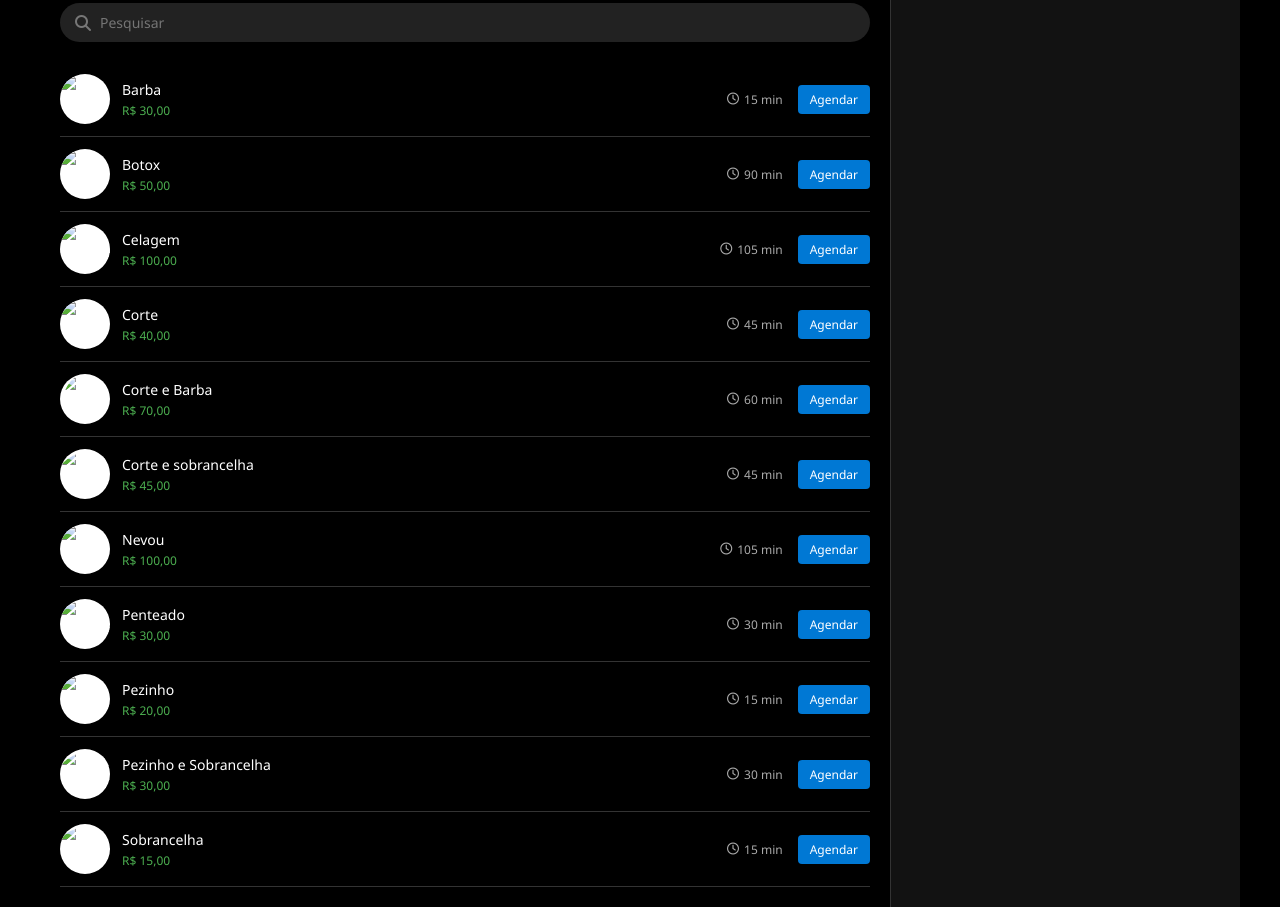
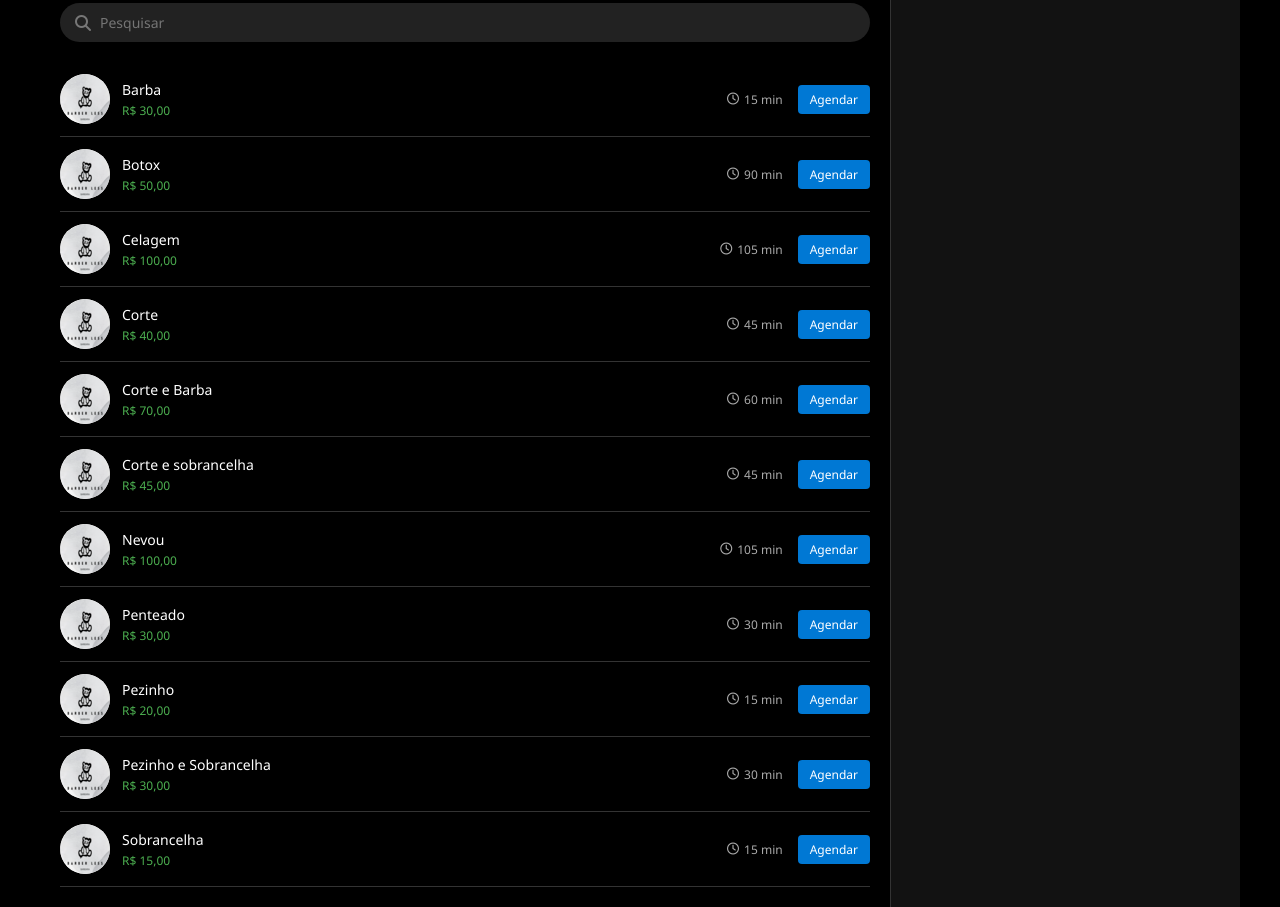
Before and after one commit to DevAlex-full/projeto-barbearia, a plain HTML site: page index.html in a window 1280 px wide. Shown: the part 764-1671 px from the top of the page. Drawn offline with Linux system fonts and the light colour scheme; the site is published under a folder, as on GitHub Pages, so addresses that start at the root find nothing.

Commit message:
terceira atualizaçao

```diff
--- a/index.html
+++ b/index.html
@@ -703,7 +703,7 @@
                 <div class="logo-container">
                     <div class="logo-img">
                         <!-- Imagem 40x40 para o ícone da barbearia -->
-                        <img src="/imagem/icone_png.png" alt="Logo Barber Less">
+                        <img src="./src/imagem/icone_png.png" alt="Logo Barber Less">
                     </div>
                     <div class="logo-text">
                         <span class="logo-name">Barber Less</span>
@@ -724,7 +724,7 @@
 
             <div class="main-banner">
                 <!-- Imagem 800x400 para o banner -->
-                <img class="banner-img" src="/imagem/oie_123462534IV5DQ6.png" alt="Banner Barber Less">
+                <img class="banner-img" src="./src/imagem/oie_123462534IV5DQ6.png" alt="Banner Barber Less">
                 <div class="logo-overlay">
                 </div>
             </div>
@@ -791,7 +791,7 @@
                             <div class="service-info">
                                 <div class="service-icon">
                                     <!-- Imagem 50x50 para o serviço -->
-                                    <img src="/imagem/icone-servicos.png" alt="Barba">
+                                    <img src="./src/imagem/icone-servicos.png" alt="Barba">
                                 </div>
                                 <div class="service-details">
                                     <div class="service-name">Barba</div>
@@ -811,7 +811,7 @@
                             <div class="service-info">
                                 <div class="service-icon">
                                     <!-- Imagem 50x50 para o serviço -->
-                                    <img src="/imagem/icone-servicos.png" alt="Botox">
+                                    <img src="./src/imagem/icone-servicos.png" alt="Botox">
                                 </div>
                                 <div class="service-details">
                                     <div class="service-name">Botox</div>
@@ -831,7 +831,7 @@
                             <div class="service-info">
                                 <div class="service-icon">
                                     <!-- Imagem 50x50 para o serviço -->
-                                    <img src="/imagem/icone-servicos.png" alt="Celagem">
+                                    <img src="./src/imagem/icone-servicos.png" alt="Celagem">
                                 </div>
                                 <div class="service-details">
                                     <div class="service-name">Celagem</div>
@@ -851,7 +851,7 @@
                             <div class="service-info">
                                 <div class="service-icon">
                                     <!-- Imagem 50x50 para o serviço -->
-                                    <img src="/imagem/icone-servicos.png" alt="Corte">
+                                    <img src="./src/imagem/icone-servicos.png" alt="Corte">
                                 </div>
                                 <div class="service-details">
                                     <div class="service-name">Corte</div>
@@ -871,7 +871,7 @@
                             <div class="service-info">
                                 <div class="service-icon">
                                     <!-- Imagem 50x50 para o serviço -->
-                                    <img src="/imagem/icone-servicos.png" alt="Corte e Barba">
+                                    <img src="./src/imagem/icone-servicos.png" alt="Corte e Barba">
                                 </div>
                                 <div class="service-details">
                                     <div class="service-name">Corte e Barba</div>
@@ -891,7 +891,7 @@
                             <div class="service-info">
                                 <div class="service-icon">
                                     <!-- Imagem 50x50 para o serviço -->
-                                    <img src="/imagem/icone-servicos.png" alt="Corte e sobrancelha">
+                                    <img src="./src/imagem/icone-servicos.png" alt="Corte e sobrancelha">
                                 </div>
                                 <div class="service-details">
                                     <div class="service-name">Corte e sobrancelha</div>
@@ -911,7 +911,7 @@
                             <div class="service-info">
                                 <div class="service-icon">
                                     <!-- Imagem 50x50 para o serviço -->
-                                    <img src="/imagem/icone-servicos.png" alt="Nevou">
+                                    <img src="./src/imagem/icone-servicos.png" alt="Nevou">
                                 </div>
                                 <div class="service-details">
                                     <div class="service-name">Nevou</div>
@@ -931,7 +931,7 @@
                             <div class="service-info">
                                 <div class="service-icon">
                                     <!-- Imagem 50x50 para o serviço -->
-                                    <img src="/imagem/icone-servicos.png" alt="Penteado">
+                                    <img src="./src/imagem/icone-servicos.png" alt="Penteado">
                                 </div>
                                 <div class="service-details">
                                     <div class="service-name">Penteado</div>
@@ -951,7 +951,7 @@
                             <div class="service-info">
                                 <div class="service-icon">
                                     <!-- Imagem 50x50 para o serviço -->
-                                    <img src="/imagem/icone-servicos.png" alt="Pezinho">
+                                    <img src="./src/imagem/icone-servicos.png" alt="Pezinho">
                                 </div>
                                 <div class="service-details">
                                     <div class="service-name">Pezinho</div>
@@ -971,7 +971,7 @@
                             <div class="service-info">
                                 <div class="service-icon">
                                     <!-- Imagem 50x50 para o serviço -->
-                                    <img src="/imagem/icone-servicos.png" alt="Pezinho e Sobrancelha">
+                                    <img src="./src/imagem/icone-servicos.png" alt="Pezinho e Sobrancelha">
                                 </div>
                                 <div class="service-details">
                                     <div class="service-name">Pezinho e Sobrancelha</div>
@@ -991,7 +991,7 @@
                             <div class="service-info">
                                 <div class="service-icon">
                                     <!-- Imagem 50x50 para o serviço -->
-                                    <img src="/imagem/icone-servicos.png" alt="Sobrancelha">
+                                    <img src="./src/imagem/icone-servicos.png" alt="Sobrancelha">
                                 </div>
                                 <div class="service-details">
                                     <div class="service-name">Sobrancelha</div>
@@ -1027,7 +1027,7 @@
                         <div class="professional-item">
                             <div class="professional-image">
                                 <!-- Imagem para o profissional -->
-                                <img src="/imagem/icone-profissional.png" alt="Gomes">
+                                <img src="./src/imagem/icone-profissional.png" alt="Gomes">
                             </div>
                             <div class="professional-info">
                                 <div class="professional-name">Gomes</div>
```
